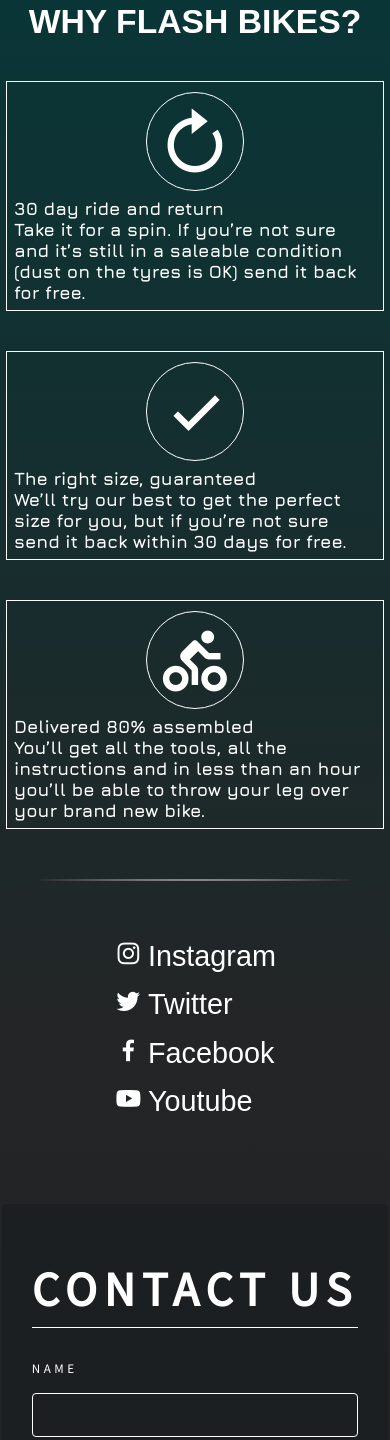
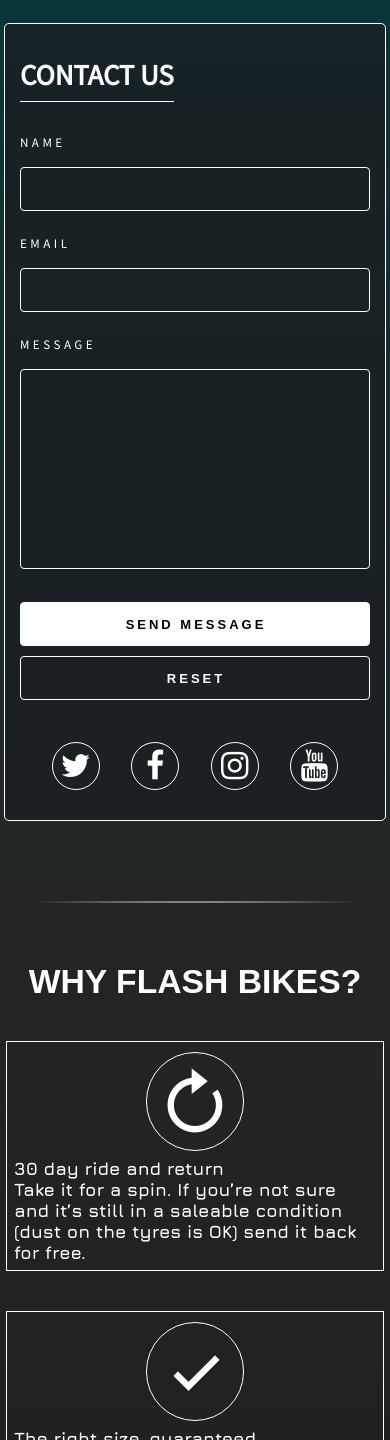
Before and after one commit to 7AleGz/FlashBikes, a plain HTML site: page index.html in a window 390 px wide. Shown: the part 1715-3155 px from the top of the page. Drawn offline with nearby package versions, Linux system fonts and the light colour scheme.

Commit message:
Contact Section complete

```diff
--- a/index.html
+++ b/index.html
@@ -54,7 +54,7 @@
                     <div class="products-gallery">
 
                         <div class="product-container">
-                            <a href="#" class="product">
+                            <a href="" class="product">
                                  <figure>
                                     <span class="product__span">MOUNTAIN BIKES</span>
                                     <img src="https://hips.hearstapps.com/hmg-prod.s3.amazonaws.com/images/young-man-mountain-biking-in-forest-royalty-free-image-1611218238.?crop=1.00xw:1.00xh;0,0&resize=640:*" alt="Picture of Mountain Bike">
@@ -63,7 +63,7 @@
                          </div>
 
                         <div class="product-container">
-                            <a href="#" class="product">
+                            <a href="" class="product">
                                  <figure>
                                     <span class="product__span">BMX BIKES</span>
                                      <img src="https://www.sincable.mx/wp-content/uploads/2019/10/BMX-header.jpg" alt="Picture of BMX Bike">
@@ -72,7 +72,7 @@
                          </div>
 
                         <div class="product-container">
-                            <a href="#" class="product">
+                            <a href="" class="product">
                                  <figure>
                                     <span class="product__span">ROAD BIKES</span>
                                      <img src="https://joanseguidor.com/wp-content/uploads/2020/09/whatsapp-image-2020-09-29-at-11-21-42.jpeg" alt="Picture of Road Bike">
@@ -81,7 +81,7 @@
                          </div>
 
                         <div class="product-container">
-                            <a href="#" class="product">
+                            <a href="" class="product">
                                  <figure>
                                     <span class="product__span">URBAN BIKES</span>
                                      <img src="https://cdn1.intriper.com/wp-content/uploads/2020/05/19112953/Holanda.png" alt="Picture of Urban Bike">
@@ -92,6 +92,47 @@
 
                 </div>
                 <div id="contact-section">
+
+                    <!-- ---------------------------------------------------------------------------------------------------------------------- -->
+
+                    <div class="contact-form">
+                        <form action="">
+                            <div class="title">
+                              <h2>CONTACT US</h2>
+                            </div>
+                            <div class="half">
+                              <div class="item">
+                                <label for="name">NAME</label>
+                                <input type="text" id="name">
+                              </div>
+                              <div class="item">
+                                <label for="email">EMAIL</label>
+                                <input type="text" id="email">
+                              </div>
+                            </div>
+                            <div class="full">
+                              <label for="message">MESSAGE</label>
+                              <textarea name="" id="message" style="resize: none"></textarea>
+                            </div>
+                            <div class="action">
+                              <input type="submit" value="SEND MESSAGE">
+                              <input type="reset" value="RESET">
+                            </div>
+                            <div class="icons">
+                              <a href="" class="fa fa-twitter"></a>
+                              <a href="" class="fa fa-facebook"></a>
+                              <a href="" class="fa fa-instagram"></a>
+                              <a href="" class="fa fa-youtube"></a>
+                            </div>
+                          </form>
+                    </div>
+
+                    <!-- ---------------------------------------------------------------------------------------------------------------------- -->
+
+                    <i class="contact-line"></i>
+
+                    <!-- ---------------------------------------------------------------------------------------------------------------------- -->
+
                     <div class="whyfb">
 
                         <div class="whyfb__title">
@@ -139,47 +180,7 @@
                         </ul>
                     </div>
 
-
-                    <i class="contact-line"></i>
-
-                    <div class="contact-media">
-                        <a href="instagram.com/"><i class='bx bxl-instagram'></i>Instagram</a>
-                        <a href="twitter.com/"><i class='bx bxl-twitter'></i>Twitter</a>
-                        <a href="facebook.com/"><i class='bx bxl-facebook'></i>Facebook</a>
-                        <a href="youtube.com/"> <i class='bx bxl-youtube'></i>Youtube</a>
-                    </div>
-
-                    <div class="contact-form">
-                        <form action="">
-                            <div class="title">
-                              <h2>CONTACT US</h2>
-                            </div>
-                            <div class="half">
-                              <div class="item">
-                                <label for="name">NAME</label>
-                                <input type="text" id="name">
-                              </div>
-                              <div class="item">
-                                <label for="email">EMAIL</label>
-                                <input type="text" id="email">
-                              </div>
-                            </div>
-                            <div class="full">
-                              <label for="message">MESSAGE</label>
-                              <textarea name="" id="message"></textarea>
-                            </div>
-                            <div class="action">
-                              <input type="submit" value="SEND MESSAGE">
-                              <input type="reset" value="RESET">
-                            </div>
-                            <div class="icons">
-                              <a href="" class="fa fa-twitter"></a>
-                              <a href="" class="fa fa-facebook"></a>
-                              <a href="" class="fa fa-instagram"></a>
-                              <a href="" class="fa fa-github"></a>
-                            </div>
-                          </form>
-                    </div>
+                    <!-- ---------------------------------------------------------------------------------------------------------------------- -->
 
                 </div>
             </div>
@@ -188,7 +189,7 @@
 
         <footer>
             <p>
-              FlashBikes©2022 | All rights reserved.
+              7AleGz©2022 | All rights reserved.
             </p>
           </footer>
 
--- a/style.css
+++ b/style.css
@@ -269,31 +269,13 @@
     display: block;
     height: 2px;
     background: radial-gradient(#ccc, #000);
-    margin-top: 30px;
+    margin: 30px 0 30px 0;
 }
-
-.contact-media {
-    padding: 50px 0px 0px 0px;
-    display: flex;
-    flex-direction: row;
-    flex-wrap: wrap;
-    justify-content: center;
-    font-size: 1em;
-}
-
-.contact-media a {
-    color: #fff;
-    padding: 1.7vw;
-}
-.contact-media a:hover {
-    color: #b3b3b3;
-}
-
-/* -------------------------------------------------------------------------------------------- */
 
 form {
     background: rgba(27,31,34,0.80);
     margin: 50px auto;
+    border: 1px solid #fff;
     border-radius: 5px;
     padding: 55px 30px;
     font-family: 'Source Sans Pro', sans-serif;
@@ -335,6 +317,7 @@ form .half .item input {
     height: 44px;
     background: transparent;
     font-size: 17px;
+    color: #fff;
 }
 
 form .full {
@@ -351,6 +334,7 @@ form .full textarea {
     width: 100%;
     height: 200px;
     font-size: 17px;
+    color: #fff;
 }
 
 form .action {
@@ -376,16 +360,29 @@ form .action input[type="submit"] {
     color: black;
 }
 
+form .action input[type="reset"] {
+    color: #fff;
+}
+
 form .icons {
     display: flex;
     flex-direction: row;
     flex-wrap: wrap;
-    justify-content: space-evenly;
+    justify-content: flex-start;
     align-items: center;
 }
 
 form .icons a {
     border: 1px solid #fff;
+    border-radius: 50%;
+    color: #fff;
+    padding: 10px;
+    width: 1.5em;
+    height: 1.5em;
+    display: flex;
+    justify-content: center;
+    align-items: center;
+    margin-right: 20px;
 }
 
 form .half .item input:focus, form .full textarea:focus, form .action input[type="reset"]:hover, form .icons a:hover {
@@ -517,24 +514,33 @@ footer p {
         border: 1px solid #fff;
         border-radius: 50%;
     }
-    .contact-media {
-        padding: 50px 0 30px 0;
-        flex-direction: column;
+    .contact-form {
+        width: 98%;
+    }
+    form {
+        padding: 30px 15px;
+    }
+    form .title h2 {
         font-size: .9em;
+        letter-spacing: 0;
     }
-
-
-    form .half{
+    form .half {
         flex-direction: column;
     }
-    form .half .item{
+    form .half .item {
         width: 100%;
     }
-    form .action{
+    form .icons {
+        justify-content: space-evenly;
+    }
+    form .icons a {
+        margin: 0;
+    }
+    form .action {
         display: flex;
         flex-direction: column;
     }
-    form .action input{
+    form .action input {
         margin-bottom: 10px;
         width: 100%;
     }
```
